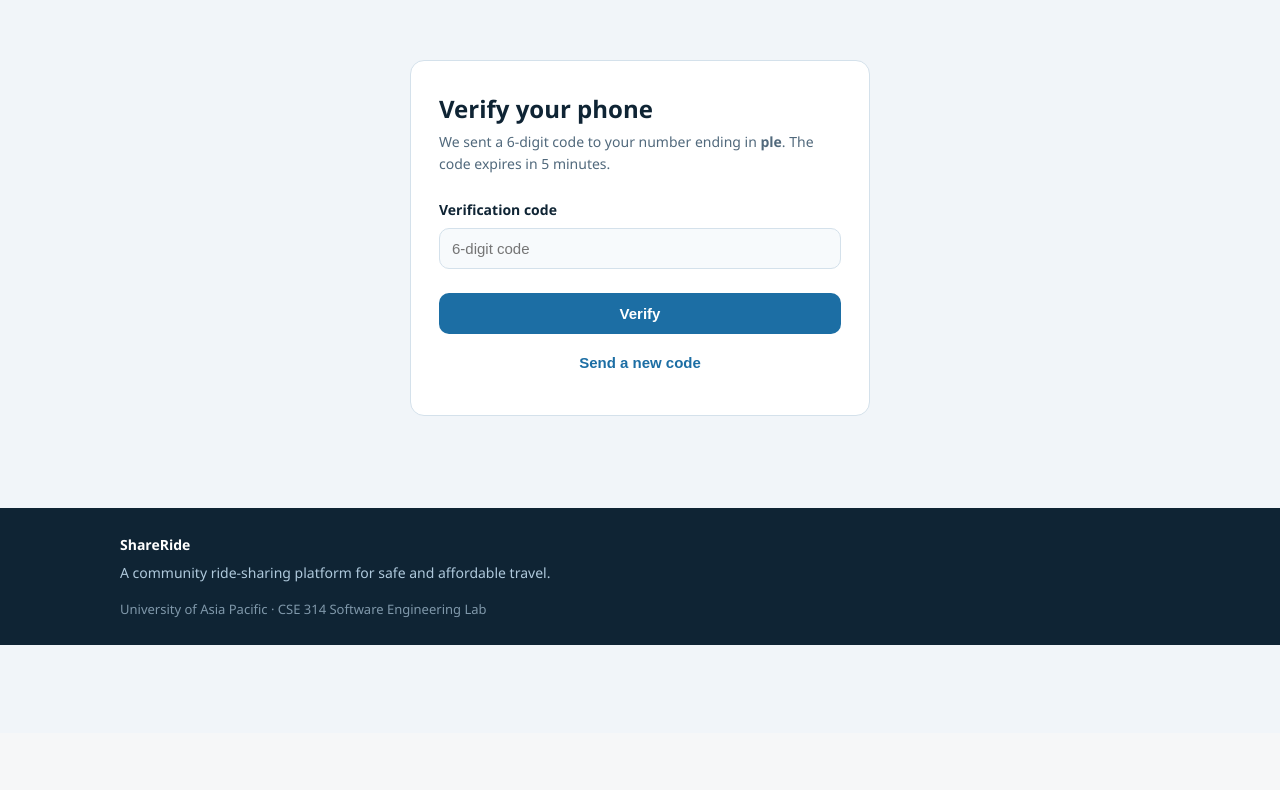
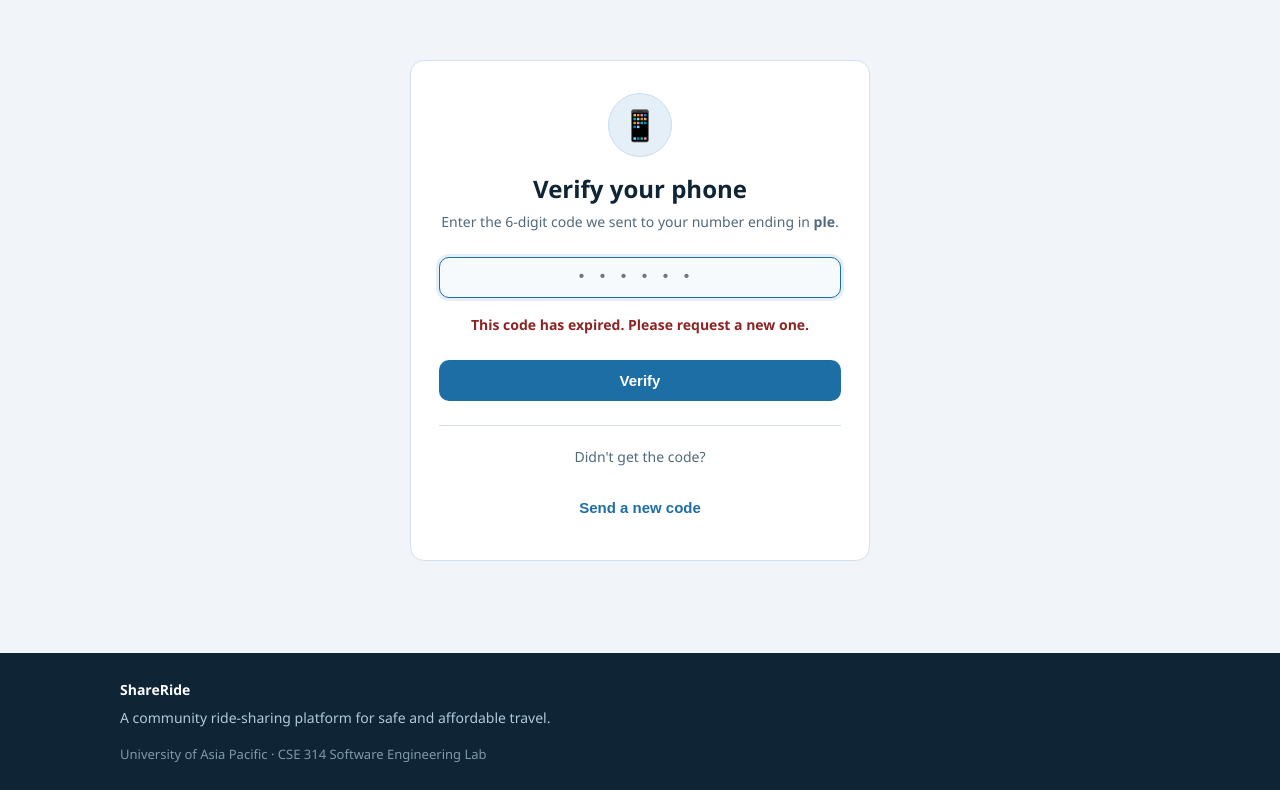
Before and after one commit to Upoma26/ShareRide, a Flask app: page /verify-otp in a window 1280 px wide. Shown: the part 67-857 px from the top of the page. Before the commit the page ends 712 px from the top, so only its background shows below. Run offline with Flask 3, Linux system fonts and the light colour scheme; the visitor is signed in with stand-in values (Sample User, id 1); data that the repository does not hold is empty.

Commit message:
SR-12: OTP verification page with expiry countdown and resend timer

```diff
--- a/routes/auth.py
+++ b/routes/auth.py
@@ -11,7 +11,7 @@ from flask_login import login_user, logout_user, login_required, current_user
 from extensions import db
 from models.user import User
 from utils.uploads import save_nid_file
-from utils.otp_service import create_otp, verify_otp
+from utils.otp_service import create_otp, verify_otp, get_otp_timers
 
 auth_bp = Blueprint("auth", __name__)
 
@@ -135,7 +135,13 @@ def verify_otp_page():
                 return redirect(url_for("auth.login"))
             flash(OTP_MESSAGES[result], "danger")
 
-    return render_template("verify_otp.html", phone_end=user.phone[-3:])
+    expires_in, resend_in = get_otp_timers(user)
+    return render_template(
+        "verify_otp.html",
+        phone_end=user.phone[-3:],
+        expires_in=expires_in,
+        resend_in=resend_in,
+    )
 
 
 @auth_bp.route("/resend-otp", methods=["POST"])
--- a/static/css/style.css
+++ b/static/css/style.css
@@ -41,7 +41,7 @@ a:hover { color: var(--primary-dark); }
   padding: 0 20px;
 }
 
-/* ---------- navbar ---------- */
+
 .navbar {
   background: var(--surface);
   border-bottom: 1px solid var(--line);
@@ -71,7 +71,7 @@ a:hover { color: var(--primary-dark); }
 }
 .navlinks a:hover { background: var(--tint); color: var(--primary-dark); }
 
-/* ---------- layout ---------- */
+
 .page { padding: 28px 0 60px; }
 
 .card {
@@ -82,7 +82,7 @@ a:hover { color: var(--primary-dark); }
   margin-bottom: 16px;
 }
 
-/* ---------- buttons ---------- */
+
 .btn {
   display: inline-block;
   padding: 12px 20px;
@@ -105,7 +105,7 @@ a:hover { color: var(--primary-dark); }
 .btn-danger { background: var(--danger); }
 .btn-full { display: block; width: 100%; }
 
-/* ---------- forms ---------- */
+
 .field { margin-bottom: 14px; }
 .field label {
   display: block;
@@ -133,7 +133,7 @@ a:hover { color: var(--primary-dark); }
   outline-offset: -1px;
 }
 
-/* ---------- pills ---------- */
+
 .pill {
   display: inline-block;
   padding: 4px 11px;
@@ -146,7 +146,7 @@ a:hover { color: var(--primary-dark); }
 .pill-warn { background: var(--warn-bg); color: var(--warn); }
 .pill-danger { background: var(--danger-bg); color: var(--danger); }
 
-/* ---------- alerts ---------- */
+
 .alert {
   padding: 13px 16px;
   border-radius: var(--radius);
@@ -158,7 +158,7 @@ a:hover { color: var(--primary-dark); }
 .alert-warn { background: var(--warn-bg); border-color: transparent; color: var(--warn); }
 .alert-danger { background: var(--danger-bg); border-color: transparent; color: var(--danger); }
 
-/* ---------- table ---------- */
+
 .table-wrap { overflow-x: auto; }
 table { border-collapse: collapse; width: 100%; }
 th {
@@ -174,7 +174,7 @@ td {
   font-size: 14px;
 }
 
-/* ---------- footer ---------- */
+
 .footer {
   background: var(--ink);
   color: #AFC9DC;
@@ -190,7 +190,7 @@ td {
   .navbar .wrap { flex-wrap: wrap; }
 }
 
-/* ===== SR-5: Register & Login pages ===== */
+
 .auth-card {
   max-width: 460px;
   margin: 32px auto;
@@ -327,9 +327,9 @@ td {
   font-weight: 600;
 }
 
-/* ===== SR-6: Reusable partials ===== */
 
-/* Alerts */
+
+
 .alerts {
   margin-bottom: 20px;
 }
@@ -363,7 +363,7 @@ td {
   color: #8E2323;
 }
 
-/* Buttons */
+
 .btn {
   display: inline-block;
   padding: 12px 18px;
@@ -405,7 +405,7 @@ td {
   width: 100%;
 }
 
-/* Cards */
+
 .card {
   background: #FFFFFF;
   border: 1px solid #D4E1EB;
@@ -426,7 +426,7 @@ td {
   color: #51697C;
 }
 
-/* Form fields (used everywhere, not only login/register) */
+
 .form-group {
   margin-bottom: 16px;
 }
@@ -482,3 +482,61 @@ td {
 .form-group.has-error .error-msg {
   display: block;
 }
+
+.otp-card {
+  text-align: center;
+}
+
+.otp-icon {
+  width: 64px;
+  height: 64px;
+  margin: 0 auto 16px;
+  display: flex;
+  align-items: center;
+  justify-content: center;
+  font-size: 30px;
+  background: #E4EFF7;
+  border: 1px solid #C9DEEE;
+  border-radius: 999px;
+}
+
+.otp-card .otp-input {
+  text-align: center;
+  font-size: 28px;
+  font-weight: 700;
+  letter-spacing: 12px;
+  padding: 14px 12px;
+  font-family: "Courier New", monospace;
+}
+
+.otp-timer {
+  margin: 4px 0 16px;
+  font-size: 14px;
+  color: #51697C;
+}
+
+.otp-timer strong {
+  color: #1C6EA4;
+}
+
+.otp-timer.otp-expired {
+  color: #8E2323;
+  font-weight: 600;
+}
+
+.otp-resend {
+  margin-top: 24px;
+  padding-top: 20px;
+  border-top: 1px solid #D4E1EB;
+}
+
+.otp-resend-text {
+  margin: 0 0 10px;
+  font-size: 14px;
+  color: #51697C;
+}
+
+.btn:disabled {
+  opacity: 0.55;
+  cursor: not-allowed;
+}
--- a/templates/verify_otp.html
+++ b/templates/verify_otp.html
@@ -1,27 +1,101 @@
 {% extends "base.html" %}
-{% from "partials/form_field.html" import form_field %}
 {% from "partials/button.html" import button %}
 
 {% block title %}Verify phone · ShareRide{% endblock %}
 
 {% block content %}
-<div class="auth-card">
+<div class="auth-card otp-card"
+     data-expires="{{ expires_in|default(300) }}"
+     data-resend="{{ resend_in|default(60) }}">
+
+  <div class="otp-icon">📱</div>
   <h1 class="auth-title">Verify your phone</h1>
   <p class="auth-sub">
-    We sent a 6-digit code to your number ending in <strong>{{ phone_end }}</strong>.
-    The code expires in 5 minutes.
+    Enter the 6-digit code we sent to your number ending in
+    <strong>{{ phone_end }}</strong>.
   </p>
 
-  <form method="POST" action="{{ url_for('auth.verify_otp_page') }}">
-    {{ form_field("code", "Verification code", placeholder="6-digit code",
-                  pattern="[0-9]{6}",
-                  error="Enter the 6-digit code.") }}
+  <form method="POST" action="{{ url_for('auth.verify_otp_page') }}" id="otpForm" novalidate>
+    <div class="form-group">
+      <input type="text" id="code" name="code" class="otp-input"
+             inputmode="numeric" autocomplete="one-time-code"
+             maxlength="6" pattern="[0-9]{6}" placeholder="••••••"
+             required autofocus aria-label="6-digit verification code">
+      <small class="error-msg">Enter the 6-digit code.</small>
+    </div>
+
+    <p class="otp-timer" id="expiryText">
+      Code expires in <strong id="expiryClock">5:00</strong>
+    </p>
 
     {{ button("Verify", block=True) }}
   </form>
 
-  <form method="POST" action="{{ url_for('auth.resend_otp') }}" class="resend-form">
-    {{ button("Send a new code", style="secondary", block=True) }}
+  <form method="POST" action="{{ url_for('auth.resend_otp') }}" class="otp-resend">
+    <p class="otp-resend-text">Didn't get the code?</p>
+    <button type="submit" id="resendBtn" class="btn btn-secondary btn-block" disabled>
+      Send a new code in <span id="resendClock">60</span>s
+    </button>
   </form>
 </div>
+
+<script>
+  (function () {
+    var card = document.querySelector(".otp-card");
+    var input = document.getElementById("code");
+    var form = document.getElementById("otpForm");
+
+    // Only allow numbers, maximum 6
+    input.addEventListener("input", function () {
+      this.value = this.value.replace(/[^0-9]/g, "").slice(0, 6);
+    });
+
+
+    form.addEventListener("submit", function (e) {
+      var group = input.closest(".form-group");
+      if (!input.checkValidity()) {
+        group.classList.add("has-error");
+        e.preventDefault();
+      } else {
+        group.classList.remove("has-error");
+      }
+    });
+
+
+    var expiresLeft = parseInt(card.dataset.expires, 10);
+    var expiryClock = document.getElementById("expiryClock");
+    var expiryText = document.getElementById("expiryText");
+
+    function showExpiry() {
+      if (expiresLeft <= 0) {
+        expiryText.textContent = "This code has expired. Please request a new one.";
+        expiryText.classList.add("otp-expired");
+        return;
+      }
+      var m = Math.floor(expiresLeft / 60);
+      var s = expiresLeft % 60;
+      expiryClock.textContent = m + ":" + (s < 10 ? "0" : "") + s;
+      expiresLeft--;
+      setTimeout(showExpiry, 1000);
+    }
+    showExpiry();
+
+
+    var resendLeft = parseInt(card.dataset.resend, 10);
+    var resendBtn = document.getElementById("resendBtn");
+    var resendClock = document.getElementById("resendClock");
+
+    function showResend() {
+      if (resendLeft <= 0) {
+        resendBtn.disabled = false;
+        resendBtn.textContent = "Send a new code";
+        return;
+      }
+      resendClock.textContent = resendLeft;
+      resendLeft--;
+      setTimeout(showResend, 1000);
+    }
+    showResend();
+  })();
+</script>
 {% endblock %}
--- a/utils/otp_service.py
+++ b/utils/otp_service.py
@@ -5,8 +5,8 @@ from models.otp import OTP, OTP_RESEND_SECONDS, OTP_EXPIRY_MINUTES
 
 
 def send_sms(phone, message):
-    # A real SMS gateway would be called here.
-    # For this project the message is printed in the terminal.
+
+
     print(f"[SMS to {phone}] {message}", flush=True)
 
 
@@ -53,3 +53,21 @@ def verify_otp(user, code):
     user.phone_verified = True
     db.session.commit()
     return "ok"
+
+
+def get_otp_timers(user):
+    otp = (
+        OTP.query.filter_by(user_id=user.id)
+        .order_by(OTP.created_at.desc())
+        .first()
+    )
+    if otp is None:
+        return 0, 0
+
+    now = datetime.utcnow()
+    expires_in = max(0, int((otp.expires_at - now).total_seconds()))
+    resend_in = max(0, OTP_RESEND_SECONDS - int((now - otp.created_at).total_seconds()))
+
+    if otp.is_used or otp.is_locked:
+        expires_in = 0
+    return expires_in, resend_in
```
